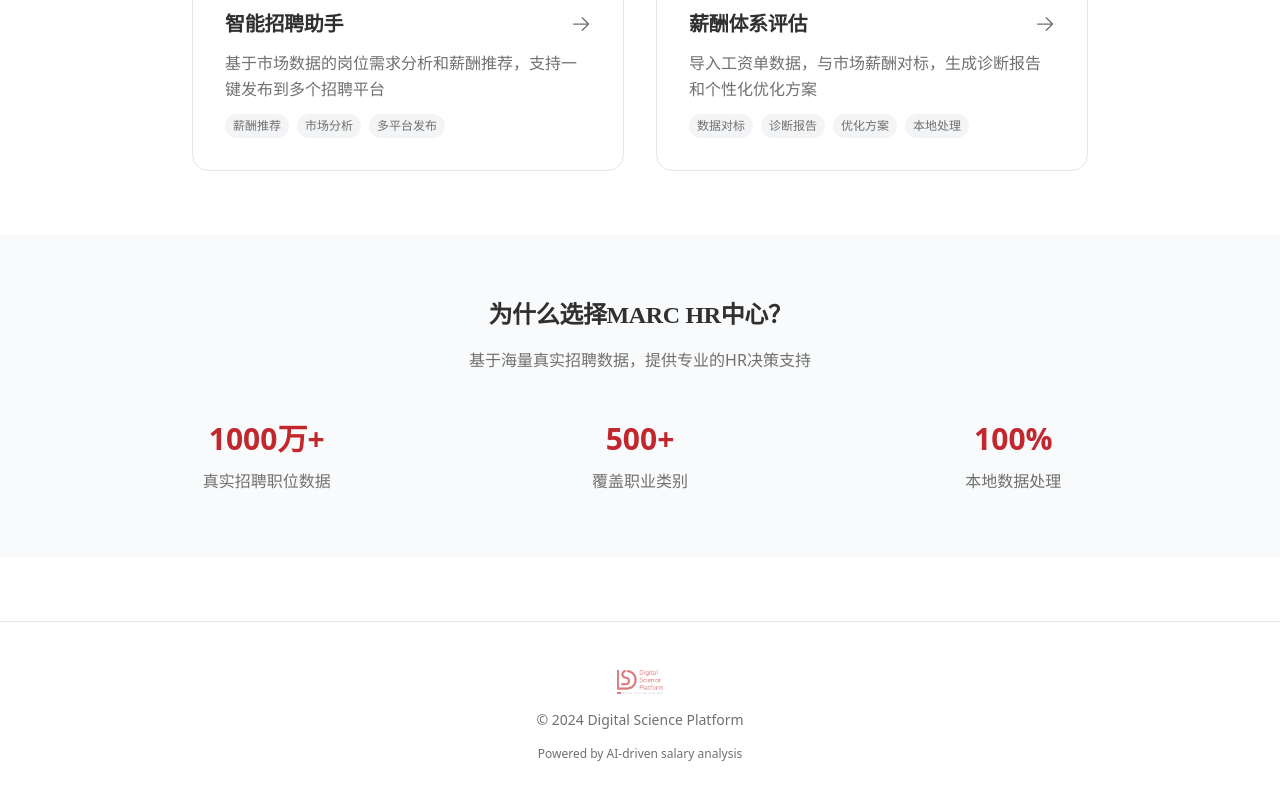
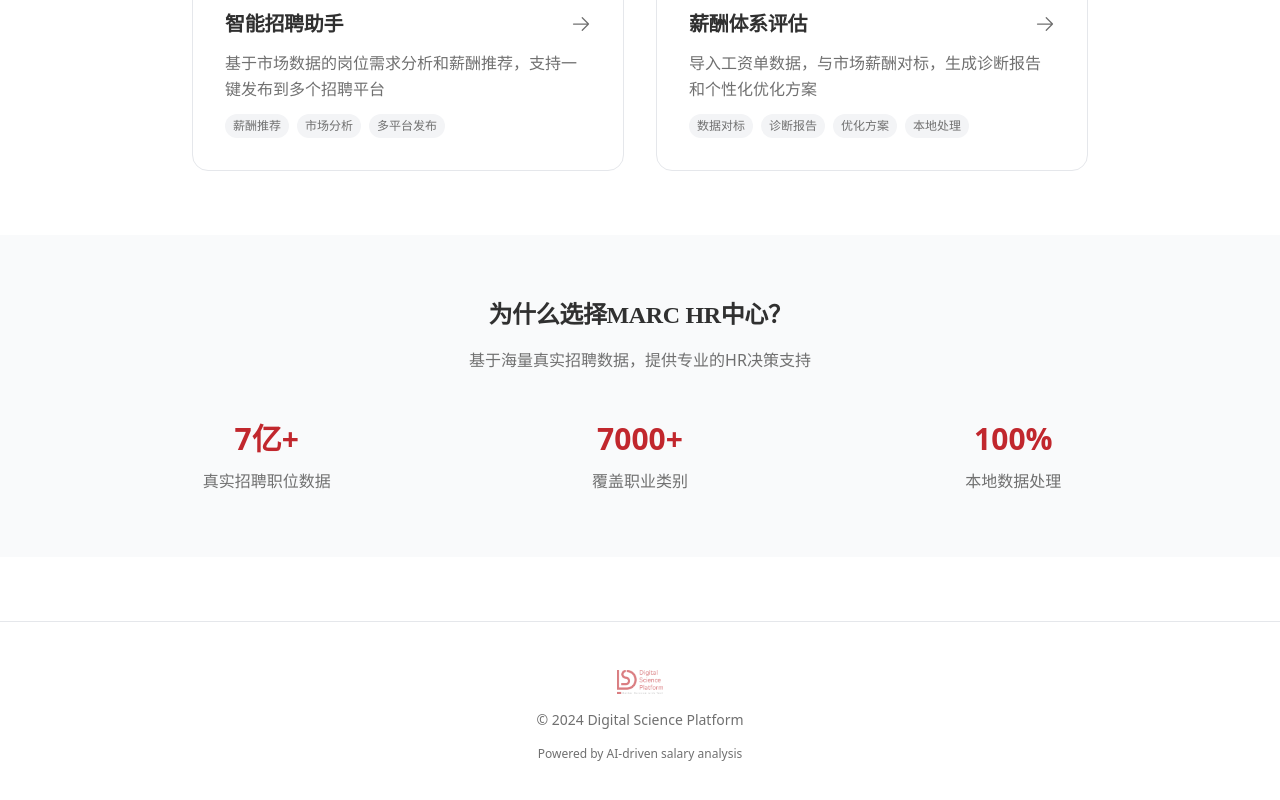
Before and after one commit to leoyyang/marc.github.io, a React (Vite) app: page /marc.github.io/hr in a window 1280 px wide. Shown: the part 505-1305 px from the top of the page. Built offline with nearby package versions, Linux system fonts and the light colour scheme; a web font is replaced by a local one.

Commit message:
📊 Update: 更新数据统计数字
✅ 更新内容:
- 招聘职位数据：1000万+ → 7亿+
- 覆盖职业类别：500+ → 7000+
- 主要城市覆盖：50+ → 300+
- 同时更新首页和HR Dashboard页面

📈 现在数据统计更准确反映平台规模

```diff
--- a/src/pages/HomePage.tsx
+++ b/src/pages/HomePage.tsx
@@ -159,15 +159,15 @@ export const HomePage: React.FC = () => {
 
           <div className="grid grid-cols-2 md:grid-cols-4 gap-8">
             <div className="text-center">
-              <div className="text-3xl md:text-4xl font-bold text-dsp-red mb-2">1000万+</div>
+              <div className="text-3xl md:text-4xl font-bold text-dsp-red mb-2">7亿+</div>
               <div className="text-sm md:text-base text-dsp-gray">真实招聘职位数据</div>
             </div>
             <div className="text-center">
-              <div className="text-3xl md:text-4xl font-bold text-dsp-red mb-2">500+</div>
+              <div className="text-3xl md:text-4xl font-bold text-dsp-red mb-2">7000+</div>
               <div className="text-sm md:text-base text-dsp-gray">覆盖职业类别</div>
             </div>
             <div className="text-center">
-              <div className="text-3xl md:text-4xl font-bold text-dsp-red mb-2">50+</div>
+              <div className="text-3xl md:text-4xl font-bold text-dsp-red mb-2">300+</div>
               <div className="text-sm md:text-base text-dsp-gray">主要城市覆盖</div>
             </div>
             <div className="text-center">
--- a/src/pages/hr/HRDashboard.tsx
+++ b/src/pages/hr/HRDashboard.tsx
@@ -125,11 +125,11 @@ export const HRDashboard: React.FC = () => {
 
           <div className="grid grid-cols-1 md:grid-cols-3 gap-8">
             <div className="text-center space-y-3">
-              <div className="text-3xl font-bold text-dsp-red">1000万+</div>
+              <div className="text-3xl font-bold text-dsp-red">7亿+</div>
               <div className="text-dsp-gray">真实招聘职位数据</div>
             </div>
             <div className="text-center space-y-3">
-              <div className="text-3xl font-bold text-dsp-red">500+</div>
+              <div className="text-3xl font-bold text-dsp-red">7000+</div>
               <div className="text-dsp-gray">覆盖职业类别</div>
             </div>
             <div className="text-center space-y-3">
```
